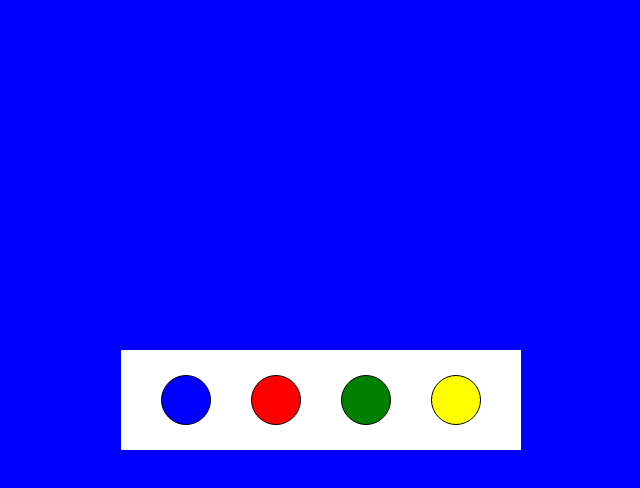
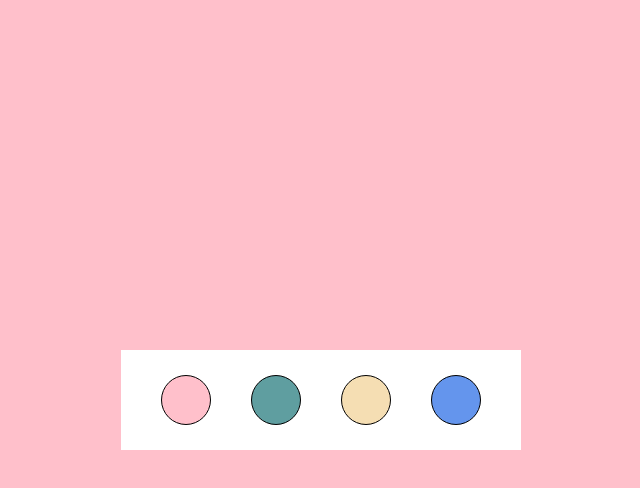
Before and after one commit to aguspranyoto/background-changer-html-css-js, a plain HTML site: page index.html in a window 1280 px wide. Both pictures are taken after a click on the element 505 px from the left and 400 px from the top of the page. Shown: the whole page, without its empty margins (319-959 px from the left). Drawn offline with Linux system fonts and the light colour scheme.

Commit message:
commit ketiga

```diff
--- a/dist/css/style.css
+++ b/dist/css/style.css
@@ -11,11 +11,11 @@ body {
     background-color: rgba(0, 0, 0, 0.788);
     height: 100vh;
     display: flex;
-    transition: all 0.7s ease-in-out;
-    -webkit-transition: all 0.7s ease-in-out;
-    -moz-transition: all 0.7s ease-in-out;
-    -ms-transition: all 0.7s ease-in-out;
-    -o-transition: all 0.7s ease-in-out;
+    transition: all 2s ease-in-out;
+    -webkit-transition: all 2s ease-in-out;
+    -moz-transition: all 2s ease-in-out;
+    -ms-transition: all 2s ease-in-out;
+    -o-transition: all 2s ease-in-out;
 }
 
 .container {
@@ -33,8 +33,8 @@ body {
     justify-content: space-evenly;
 }
 
-.container .btn-warna .blue {
-    background-color: blue;
+.container .btn-warna .pink {
+    background-color: pink;
     border: 1px solid black;
     width: 50px;
     height: 50px;
@@ -45,8 +45,8 @@ body {
     -o-border-radius: 50%;
     cursor: pointer;
 }
-.container .btn-warna .red {
-    background-color: red;
+.container .btn-warna .cadetblue {
+    background-color: cadetblue;
     border: 1px solid black;
     width: 50px;
     height: 50px;
@@ -57,8 +57,8 @@ body {
     -o-border-radius: 50%;
     cursor: pointer;
 }
-.container .btn-warna .green {
-    background-color: green;
+.container .btn-warna .wheat {
+    background-color: wheat;
     border: 1px solid black;
     width: 50px;
     height: 50px;
@@ -69,8 +69,8 @@ body {
     -o-border-radius: 50%;
     cursor: pointer;
 }
-.container .btn-warna .yellow {
-    background-color: yellow;
+.container .btn-warna .cornflowerblue {
+    background-color: cornflowerblue;
     border: 1px solid black;
     width: 50px;
     height: 50px;
--- a/dist/js/script.js
+++ b/dist/js/script.js
@@ -1,18 +1,18 @@
 const body = document.querySelector(".body");
-const btnBlue = document.querySelector(".blue");
-const btnRed = document.querySelector(".red");
-const btnGreen = document.querySelector(".green");
-const btnYellow = document.querySelector(".yellow");
+const btnPink = document.querySelector(".pink");
+const btnCadetBlue = document.querySelector(".cadetblue");
+const btnWheat = document.querySelector(".wheat");
+const btnCornFlowerBlue = document.querySelector(".cornflowerblue");
 
-btnBlue.addEventListener("click", () => {
-    body.style.backgroundColor = "blue";
+btnPink.addEventListener("click", () => {
+    body.style.backgroundColor = "pink";
 });
-btnRed.addEventListener("click", () => {
-    body.style.backgroundColor = "red";
+btnCadetBlue.addEventListener("click", () => {
+    body.style.backgroundColor = "cadetblue";
 });
-btnGreen.addEventListener("click", () => {
-    body.style.backgroundColor = "green";
+btnWheat.addEventListener("click", () => {
+    body.style.backgroundColor = "wheat";
 });
-btnYellow.addEventListener("click", () => {
-    body.style.backgroundColor = "yellow";
+btnCornFlowerBlue.addEventListener("click", () => {
+    body.style.backgroundColor = "cornflowerblue";
 });
--- a/index.html
+++ b/index.html
@@ -10,10 +10,10 @@
     <body class="body">
         <div class="container">
             <div class="btn-warna">
-                <div class="blue"></div>
-                <div class="red"></div>
-                <div class="green"></div>
-                <div class="yellow"></div>
+                <div class="pink"></div>
+                <div class="cadetblue"></div>
+                <div class="wheat"></div>
+                <div class="cornflowerblue"></div>
             </div>
         </div>
         <script src="dist/js/script.js"></script>
```
